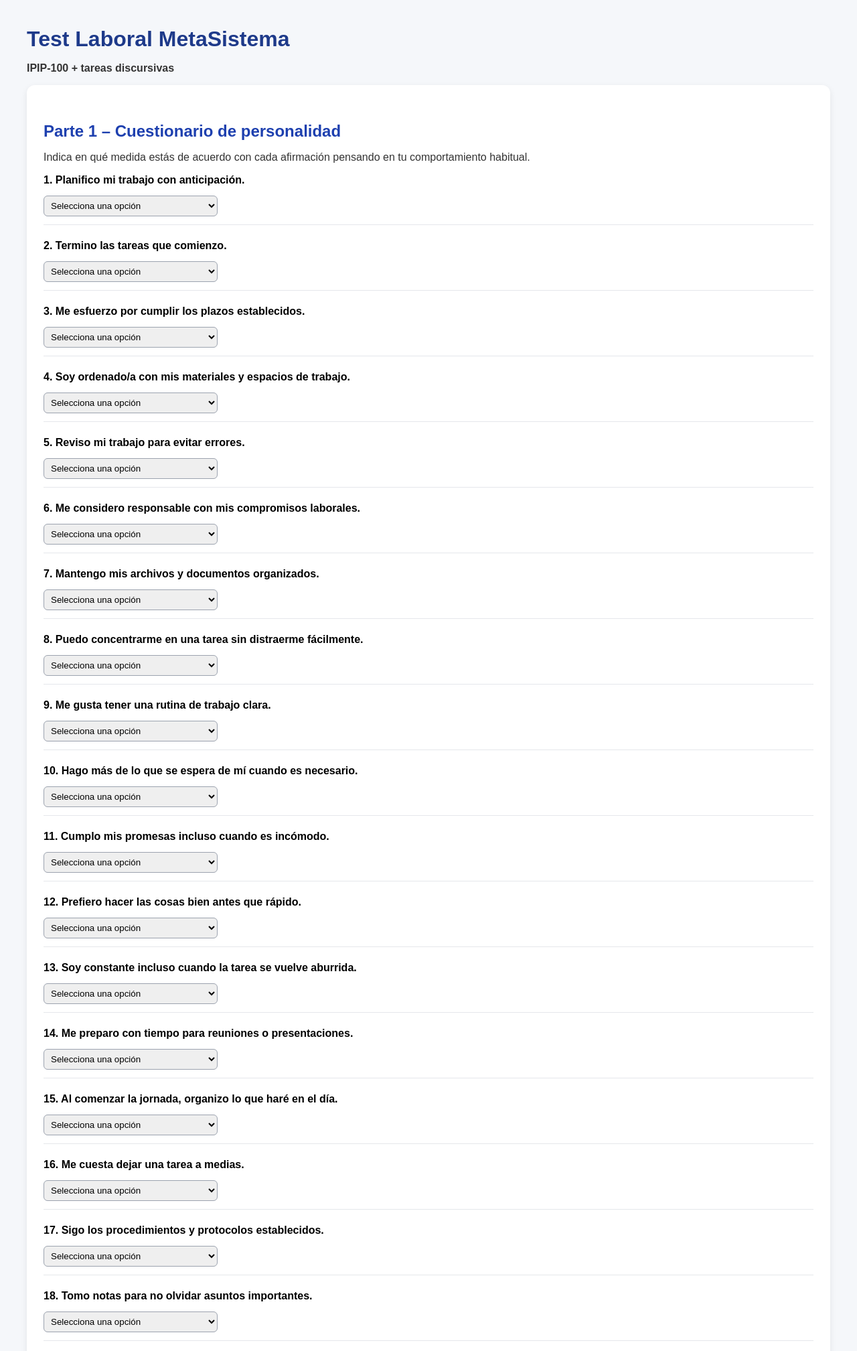
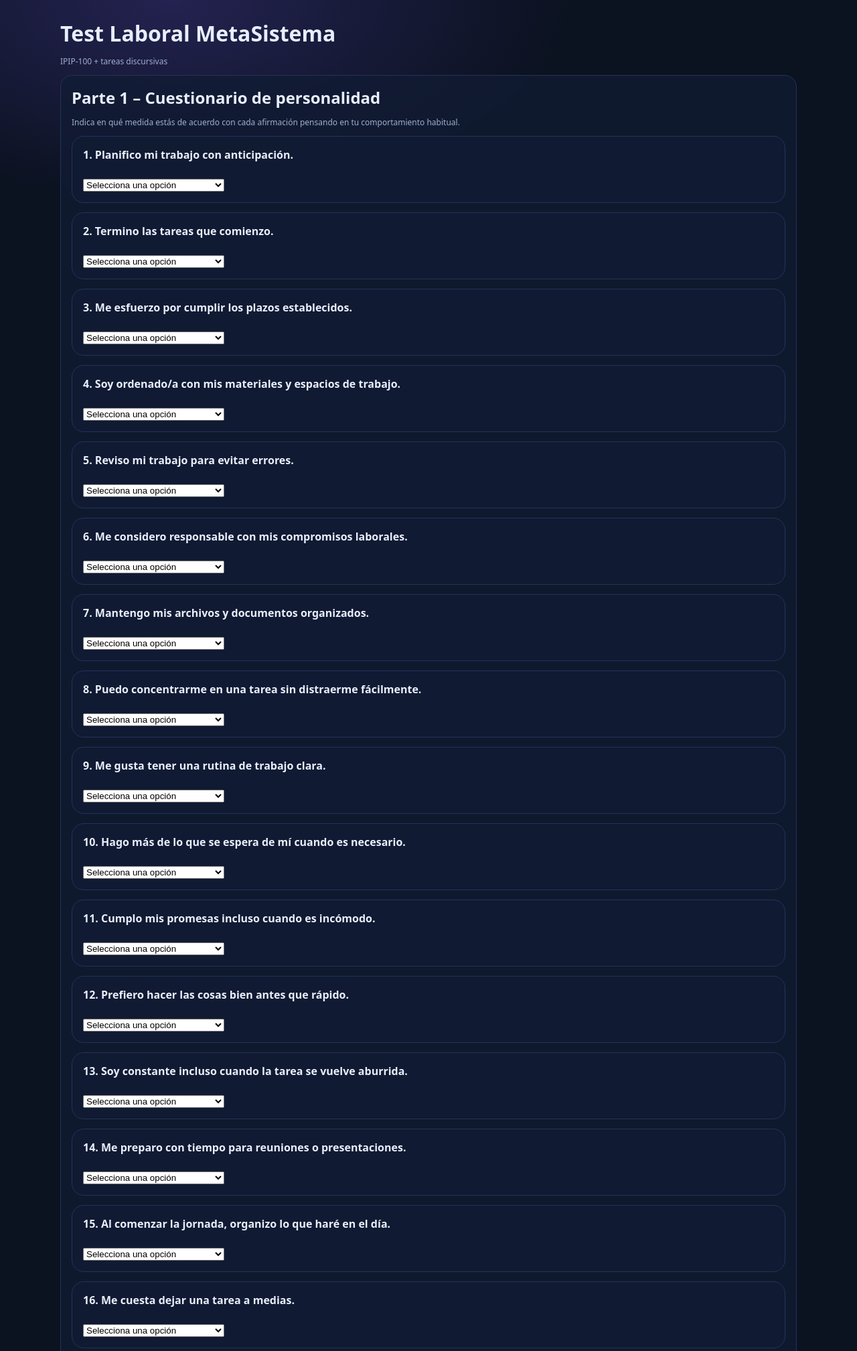
Before and after one commit to christiansotofajardo-cpu/test-laboral-metasistema, a FastAPI app: page /test in a window 1280 px wide. Shown: the top 2017 px of the page at 67% size. Run offline with FastAPI, Linux system fonts and the light colour scheme.

Commit message:
Update test.html

```diff
--- a/templates/test.html
+++ b/templates/test.html
@@ -3,116 +3,53 @@
 <head>
   <meta charset="UTF-8">
   <title>Test Laboral MetaSistema</title>
-    <style>
-        body {
-            font-family: Arial, sans-serif;
-            margin: 40px;
-            background: #f5f7fa;
-        }
-        h1 {
-            color: #1e3a8a;
-            margin-bottom: 5px;
-        }
-        h2 {
-            color: #1e40af;
-            margin-top: 30px;
-            margin-bottom: 10px;
-        }
-        p {
-            color: #333;
-        }
-        .section-box {
-            background: white;
-            padding: 25px;
-            border-radius: 12px;
-            box-shadow: 0px 3px 10px rgba(0,0,0,0.08);
-            margin-bottom: 40px;
-        }
-        .item {
-            margin-bottom: 22px;
-            padding-bottom: 12px;
-            border-bottom: 1px solid #e5e7eb;
-        }
-        .label {
-            font-weight: bold;
-            margin-bottom: 6px;
-            display: block;
-        }
-        select {
-            margin-top: 8px;
-            padding: 6px;
-            border-radius: 6px;
-            border: 1px solid #9ca3af;
-            width: 260px;
-        }
-        textarea {
-            width: 100%;
-            height: 150px;
-            margin-top: 10px;
-            padding: 12px;
-            font-size: 14px;
-            border-radius: 8px;
-            border: 1px solid #9ca3af;
-            background: #f9fafb;
-        }
-        button {
-            margin-top: 20px;
-            padding: 12px 26px;
-            font-size: 16px;
-            border: none;
-            border-radius: 8px;
-            cursor: pointer;
-            background: #2563eb;
-            color: white;
-            font-weight: bold;
-            transition: 0.3s;
-        }
-        button:hover {
-            background: #1d4ed8;
-        }
-    </style>
+  <link rel="stylesheet" href="/static/style.css">
 </head>
 <body>
 
+<div class="container">
+
   <h1>Test Laboral MetaSistema</h1>
-<p><strong>IPIP-100 + tareas discursivas</strong></p>
+  <p class="small">IPIP-100 + tareas discursivas</p>
 
-<form method="post" action="/test">
+  <div class="card">
+    <h2>Parte 1 – Cuestionario de personalidad</h2>
+    <p class="small">
+      Indica en qué medida estás de acuerdo con cada afirmación pensando en tu comportamiento habitual.
+    </p>
 
-    <div class="section-box">
-        <h2>Parte 1 – Cuestionario de personalidad</h2>
-        <p>Indica en qué medida estás de acuerdo con cada afirmación pensando en tu comportamiento habitual.</p>
+    <form method="post">
 
       {% for item in items %}
-        <div class="item">
-            <div class="label">{{ loop.index }}. {{ item.text }}</div>
+        <div class="card">
+          <strong>{{ loop.index }}. {{ item.text }}</strong><br><br>
           <select name="{{ item.id }}" required>
             <option value="">Selecciona una opción</option>
-                <option value="1">1 - Muy en desacuerdo</option>
-                <option value="2">2 - En desacuerdo</option>
-                <option value="3">3 - Neutral</option>
-                <option value="4">4 - De acuerdo</option>
-                <option value="5">5 - Muy de acuerdo</option>
+            <option value="1">Totalmente en desacuerdo</option>
+            <option value="2">En desacuerdo</option>
+            <option value="3">Ni de acuerdo ni en desacuerdo</option>
+            <option value="4">De acuerdo</option>
+            <option value="5">Totalmente de acuerdo</option>
           </select>
         </div>
       {% endfor %}
+
+      <div class="card">
+        <h2>Parte 2 – Producción escrita</h2>
+
+        <p><strong>Texto funcional</strong></p>
+        <textarea name="texto_funcional" rows="6" style="width:100%"></textarea>
+
+        <p><strong>Texto situacional</strong></p>
+        <textarea name="texto_situacional" rows="6" style="width:100%"></textarea>
       </div>
 
-    <div class="section-box">
-        <h2>Parte 2 – Tarea discursiva funcional</h2>
-        <p><strong>Instrucción:</strong> redacta un correo breve (6–8 líneas) dirigido a tu jefatura explicando un problema laboral, cómo afecta el trabajo y qué propones para resolverlo.</p>
-        <textarea name="texto_funcional" placeholder="Escribe aquí tu texto funcional..."></textarea>
+      <button type="submit">Enviar</button>
+
+    </form>
   </div>
 
-    <div class="section-box">
-        <h2>Parte 3 – Tarea discursiva situacional</h2>
-        <p><strong>Instrucción:</strong> describe una situación difícil que hayas enfrentado en un trabajo anterior, cómo la resolviste, qué aprendiste y qué harías distinto hoy.</p>
-        <textarea name="texto_situacional" placeholder="Escribe aquí tu texto situacional..."></textarea>
 </div>
-
-    <button type="submit">Enviar respuestas</button>
-
-</form>
 
 </body>
 </html>
```
Lines whose indentation alone changed are shown as unchanged.
